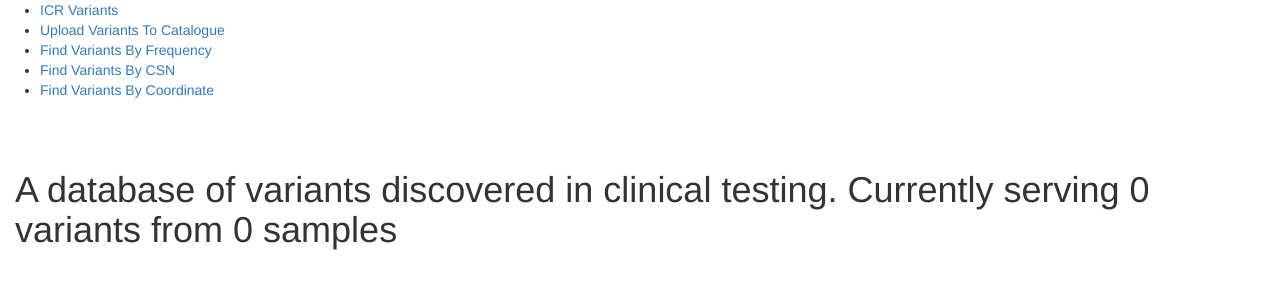
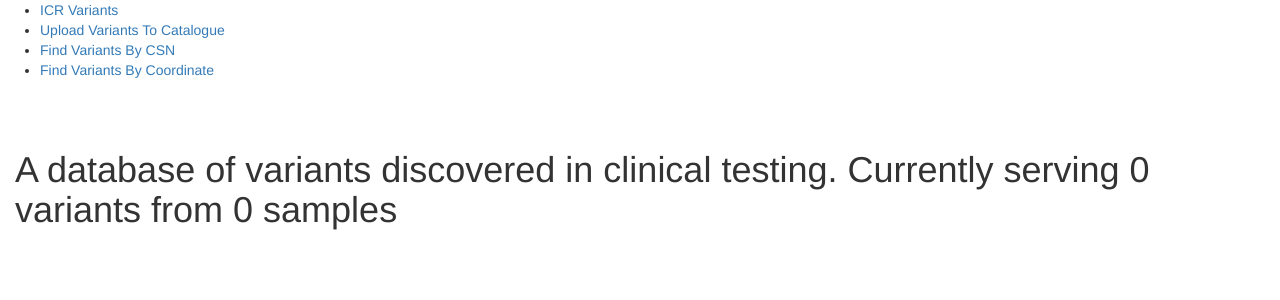
Before and after one commit to RahmanTeamDevelopment/VariantDataDepot, a Flask app: page / in a window 1280 px wide. Shown: the top 300 px of the page. Run offline with Flask 2, Linux system fonts and the light colour scheme; data that the repository does not hold is empty; some libraries are stand-ins or nearby versions.

Commit message:
Removed freq link from sidebar

```diff
--- a/server/templates/index.html
+++ b/server/templates/index.html
@@ -32,7 +32,6 @@
             <ul class="sidebar-nav">
                 <li class="sidebar-brand"><a href="/">ICR Variants</a></li>
                 <li><a href="/upload_variants">Upload Variants To Catalogue</a></li>
-                <li><a href="/variants_by_freq">Find Variants By Frequency</a></li>
                 <li><a href="/variants_by_csn">Find Variants By CSN</a></li>
                 <li><a href="/variants_by_pos">Find Variants By Coordinate</a></li>
             </ul>
--- a/server/templates/upload_variants.html
+++ b/server/templates/upload_variants.html
@@ -31,7 +31,6 @@
 			<ul class="sidebar-nav">
 				<li class="sidebar-brand"><a href="/">ICR Variants</a></li>
 				<li><a href="/upload_variants">Upload Variants To Catalogue</a></li>
-				<li><a href="/variants_by_freq">Find Variants By Frequency</a></li>
 				<li><a href="/variants_by_csn">Find Variants By CSN</a></li>
 				<li><a href="/variants_by_pos">Find Variants By Coordinate</a></li>
 			</ul>
--- a/server/templates/variant_table.html
+++ b/server/templates/variant_table.html
@@ -28,7 +28,6 @@
 				<ul class="sidebar-nav">
 					<li class="sidebar-brand"><a href="/">ICR Variants</a></li>
 					<li><a href="/upload_variants">Upload Variants To Catalogue</a></li>
-					<li><a href="/variants_by_freq">Find Variants By Frequency</a></li>
 					<li><a href="/variants_by_csn">Find Variants By CSN</a></li>
 					<li><a href="/variants_by_pos">Find Variants By Coordinate</a></li>
 				</ul>
--- a/server/templates/variants_by_csn.html
+++ b/server/templates/variants_by_csn.html
@@ -30,7 +30,6 @@
             <ul class="sidebar-nav">
                 <li class="sidebar-brand"><a href="/">ICR Variants</a></li>
                 <li><a href="/upload_variants">Upload Variants To Catalogue</a></li>
-                <li><a href="/variants_by_freq">Find Variants By Frequency</a></li>
                 <li><a href="/variants_by_csn">Find Variants By CSN</a></li>
                 <li><a href="/variants_by_pos">Find Variants By Coordinate</a></li>
             </ul>
--- a/server/templates/variants_by_pos.html
+++ b/server/templates/variants_by_pos.html
@@ -29,7 +29,6 @@
             <ul class="sidebar-nav">
                 <li class="sidebar-brand"><a href="/">ICR Variants</a></li>
                 <li><a href="/upload_variants">Upload Variants To Catalogue</a></li>
-                <li><a href="/variants_by_freq">Find Variants By Frequency</a></li>
                 <li><a href="/variants_by_csn">Find Variants By CSN</a></li>
                 <li><a href="/variants_by_pos">Find Variants By Coordinate</a></li>
             </ul>
```
